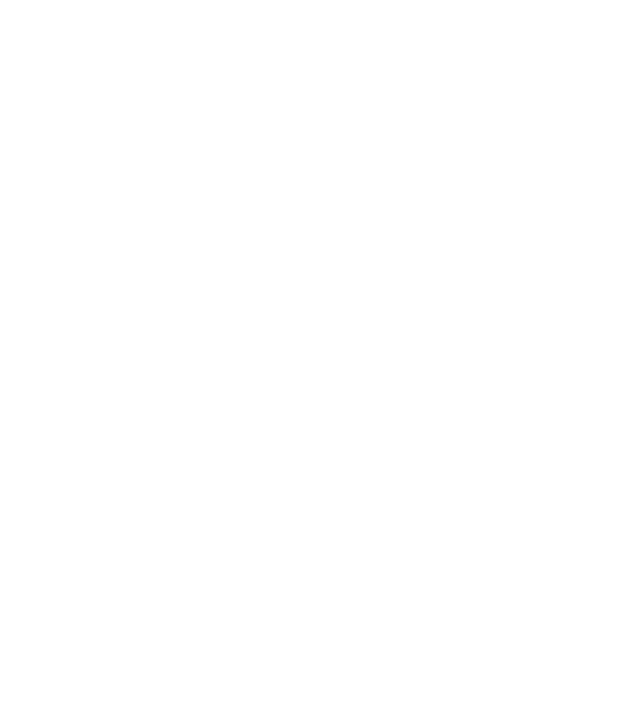
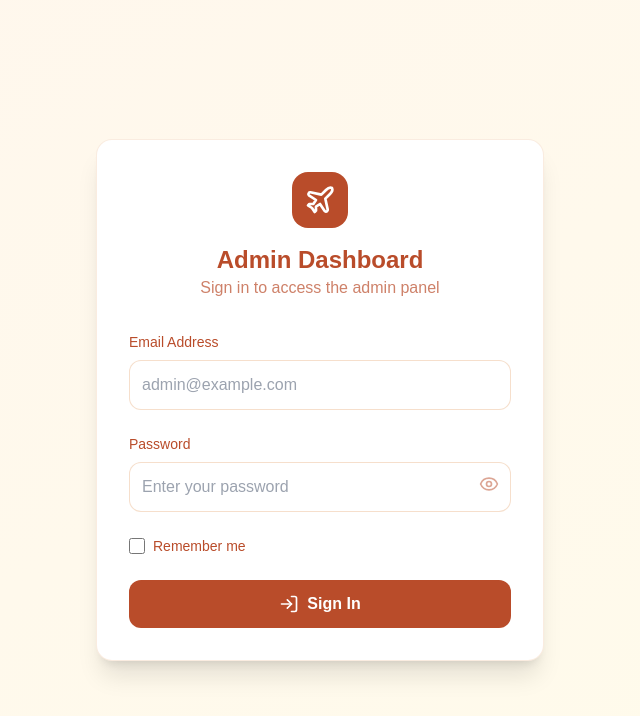
Before and after one commit to zinebdeg/skyExp, a React (Create React App) app: page /login in a window 1280 px wide. Before the commit this address had no page. Shown: the top 716 px of the page, without its empty margins (320-960 px from the left). Built offline with nearby package versions, Linux system fonts and the light colour scheme; no server answers.

Commit message:
feat : auth

```diff
--- a/package.json
+++ b/package.json
@@ -5,6 +5,7 @@
   "dependencies": {
     "@fontsource/montserrat": "^5.2.6",
     "autoprefixer": "^10.4.21",
+    "axios": "^1.11.0",
     "framer-motion": "^12.23.12",
     "lucide-react": "^0.542.0",
     "postcss": "^8.5.6",
--- a/src/App.js
+++ b/src/App.js
@@ -1,6 +1,6 @@
 import React, { useState, useEffect } from 'react';
 import './App.css';
-import { BrowserRouter as Router, Routes, Route } from 'react-router-dom';
+import { BrowserRouter as Router, Routes, Route, useNavigate } from 'react-router-dom';
 import HomePage from './pages/home/Home';
 import BookingPage from './pages/Booking/Booking';
 import PrivateFlightPage from './pages/PrivateFlight/PrivateFlight';
@@ -16,6 +16,21 @@
 import Dashboard from './admin/Dashboard/Dashboard';
 import AdminFlights from './admin/Flights/Flights';
 import AdminReservations from './admin/Reservations/Reservations';
+import Login from './auth/Login/Login';
+
+
+const ProtectedRoute = ({ children }) => {
+  const navigate = useNavigate();
+  const token = localStorage.getItem('adminToken');
+
+  useEffect(() => {
+    if (!token) {
+      navigate('/login');
+    }
+  }, [token, navigate]);
+
+  return token ? children : null;
+};
 
 function App() {
   const [showContent, setShowContent] = useState(false);
@@ -44,12 +59,13 @@
         </Route>
 
         {/* Admin Routes */}
-        <Route path="/admin/*" element={<Layout />}>
+        <Route path="/admin/*" element={<ProtectedRoute><Layout /></ProtectedRoute>}>
           <Route index element={<Dashboard />} />
-          <Route path="dashboard" element={<Dashboard />} />
           <Route path="flights" element={<AdminFlights />} />
           <Route path="reservations" element={<AdminReservations />} />
         </Route>
+
+        <Route path='/login' element={<Login />} />
       </Routes>
     </Router>
   );
--- a/src/admin/layout/layout.jsx
+++ b/src/admin/layout/layout.jsx
@@ -7,7 +7,8 @@
   Menu,
   X,
   Settings,
-  ChevronRight
+  ChevronRight,
+  LogOutIcon
 } from 'lucide-react';
 import { useLocation, useNavigate } from 'react-router-dom';
 
@@ -17,12 +18,18 @@
   const navigate = useNavigate();
   const currentPath = location.pathname;
 
+  const handleLogout = () => {
+    localStorage.removeItem('adminToken');
+    // Also call your backend logout endpoint if you have one
+    window.location.href = '/login';
+  };
+
   const menuItems = [
     {
       id: 'dashboard',
       label: 'Dashboard',
       icon: Home,
-      path: '/admin/dashboard',
+      path: '/admin',
       description: 'Overview & Analytics'
     },
     {
@@ -104,20 +111,19 @@
         })}
       </nav>
 
-      {/* Bottom Section */}
-      <div className="flex-shrink-0 px-4 py-6">
-        <div className="bg-[#b94c2a]/10 backdrop-blur-sm rounded-2xl p-4 border border-[#b94c2a]/20">
+
+      <button onClick={handleLogout} className="flex-shrink-0 px-4 py-6">
+        <div className="bg-[#b94c2a]/10 hover:bg-[#b94c2a]/20 transition-colors duration-300 backdrop-blur-sm rounded-2xl p-4 border border-[#b94c2a]/20">
           <div className="flex items-center space-x-3">
             <div className="w-12 h-12 bg-[#b94c2a] rounded-xl flex items-center justify-center">
-              <Settings className="text-white" size={20} />
+              <LogOutIcon className="text-white" size={20} />
             </div>
             <div>
-              <p className="text-[#b94c2a] font-semibold">Settings</p>
-              <p className="text-[#b94c2a]/60 text-sm">System Preferences</p>
+              <p className="text-[#b94c2a] font-semibold">Logout</p>
             </div>
           </div>
         </div>
-      </div>
+      </button>
     </div>
   );
 
--- /dev/null
+++ b/src/auth/Login/Login.jsx
@@ -0,0 +1,152 @@
+import React, { useState } from 'react';
+import { Eye, EyeOff, LogIn, Plane } from 'lucide-react';
+import axios from 'axios';
+import API_BASE_URL from '../../config/api';
+
+const Login = () => {
+  const [formData, setFormData] = useState({
+    email: '',
+    password: '',
+    rememberMe: false
+  });
+  const [showPassword, setShowPassword] = useState(false);
+  const [isLoading, setIsLoading] = useState(false);
+  const [error, setError] = useState('');
+
+  const handleChange = (e) => {
+    const { name, value, type, checked } = e.target;
+    setFormData(prev => ({
+      ...prev,
+      [name]: type === 'checkbox' ? checked : value
+    }));
+  };
+
+  const handleSubmit = async (e) => {
+    e.preventDefault();
+    setIsLoading(true);
+    setError('');
+
+    try {
+      const response = await axios.post(`${API_BASE_URL}/api/auth/login`, formData);
+
+      if (response.data.success) {
+        // Store token in localStorage if needed
+        if (response.data.token) {
+          localStorage.setItem('adminToken', response.data.token);
+        }
+
+        // Redirect to admin dashboard
+        window.location.href = '/admin';
+      } else {
+        setError(response.data.message || 'Login failed');
+      }
+    } catch (err) {
+      if (err.response && err.response.data) {
+        setError(err.response.data.message || 'Login failed');
+        console.log(err)
+      } else {
+        setError('Network error. Please try again.');
+      }
+    } finally {
+      setIsLoading(false);
+    }
+  };
+
+  return (
+    <div className="min-h-screen bg-gradient-to-br from-orange-50 to-amber-50 flex items-center justify-center p-4">
+      <div className="bg-white rounded-2xl shadow-xl border border-[#eec09a]/30 p-8 w-full max-w-md">
+        {/* Logo */}
+        <div className="flex flex-col items-center mb-8">
+          <div className="p-3 bg-[#b94c2a] rounded-2xl mb-4">
+            <Plane className="text-white" size={32} />
+          </div>
+          <h1 className="text-2xl font-bold text-[#b94c2a]">Admin Dashboard</h1>
+          <p className="text-[#b94c2a]/70">Sign in to access the admin panel</p>
+        </div>
+
+        {/* Error Message */}
+        {error && (
+          <div className="bg-red-100 border border-red-200 text-red-700 px-4 py-3 rounded-lg mb-6">
+            {error}
+          </div>
+        )}
+
+        {/* Login Form */}
+        <form onSubmit={handleSubmit} className="space-y-6">
+          <div>
+            <label htmlFor="email" className="block text-sm font-medium text-[#b94c2a] mb-2">
+              Email Address
+            </label>
+            <input
+              type="email"
+              id="email"
+              name="email"
+              value={formData.email}
+              onChange={handleChange}
+              required
+              className="w-full p-3 border border-[#eec09a]/50 rounded-xl focus:outline-none focus:ring-2 focus:ring-[#b94c2a]/30"
+              placeholder="admin@example.com"
+            />
+          </div>
+
+          <div>
+            <label htmlFor="password" className="block text-sm font-medium text-[#b94c2a] mb-2">
+              Password
+            </label>
+            <div className="relative">
+              <input
+                type={showPassword ? 'text' : 'password'}
+                id="password"
+                name="password"
+                value={formData.password}
+                onChange={handleChange}
+                required
+                minLength={6}
+                className="w-full p-3 border border-[#eec09a]/50 rounded-xl focus:outline-none focus:ring-2 focus:ring-[#b94c2a]/30 pr-10"
+                placeholder="Enter your password"
+              />
+              <button
+                type="button"
+                onClick={() => setShowPassword(!showPassword)}
+                className="absolute right-3 top-3 text-[#b94c2a]/50 hover:text-[#b94c2a]"
+              >
+                {showPassword ? <EyeOff size={20} /> : <Eye size={20} />}
+              </button>
+            </div>
+          </div>
+
+          <div className="flex items-center">
+            <input
+              type="checkbox"
+              id="rememberMe"
+              name="rememberMe"
+              checked={formData.rememberMe}
+              onChange={handleChange}
+              className="h-4 w-4 text-[#b94c2a] focus:ring-[#b94c2a] border-[#eec09a] rounded"
+            />
+            <label htmlFor="rememberMe" className="ml-2 block text-sm text-[#b94c2a]">
+              Remember me
+            </label>
+          </div>
+
+          <button
+            type="submit"
+            disabled={isLoading}
+            className="w-full bg-[#b94c2a] text-white py-3 px-4 rounded-xl hover:bg-[#a03d22] transition-colors flex items-center justify-center gap-2 font-semibold disabled:opacity-50"
+          >
+            {isLoading ? (
+              <div className="animate-spin rounded-full h-5 w-5 border-b-2 border-white"></div>
+            ) : (
+              <>
+                <LogIn size={20} />
+                Sign In
+              </>
+            )}
+          </button>
+        </form>
+      </div>
+    </div>
+  );
+};
+
+export default Login;
--- /dev/null
+++ b/src/config/api.js
@@ -0,0 +1,3 @@
+const API_BASE_URL = process.env.REACT_APP_API_URL || 'http://localhost:5000';
+
+export default API_BASE_URL;
```
Also changed, not shown: 1 other file (tests, documents, lock files or other folders).
